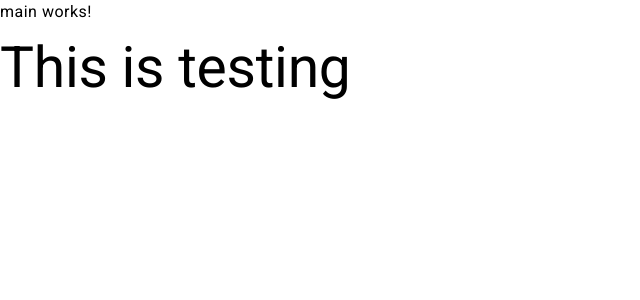
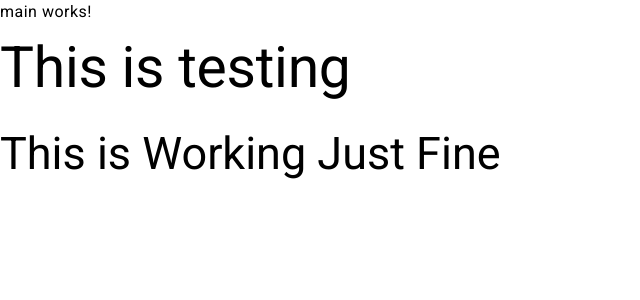
Before and after one commit to Zakieexe/Angular_Project, an Angular app: page / in a window 1280 px wide. Shown: the top 300 px of the page, without its empty margins (0-640 px from the left). Built offline with nearby package versions, Linux system fonts and the light colour scheme.

Commit message:
h2 Tag is added in app.component.html

```diff
--- a/src/app/app.component.html
+++ b/src/app/app.component.html
@@ -1,2 +1,3 @@
 <app-main></app-main>
 <h1>This is testing</h1>
+<h2>This is Working Just Fine</h2>
```
